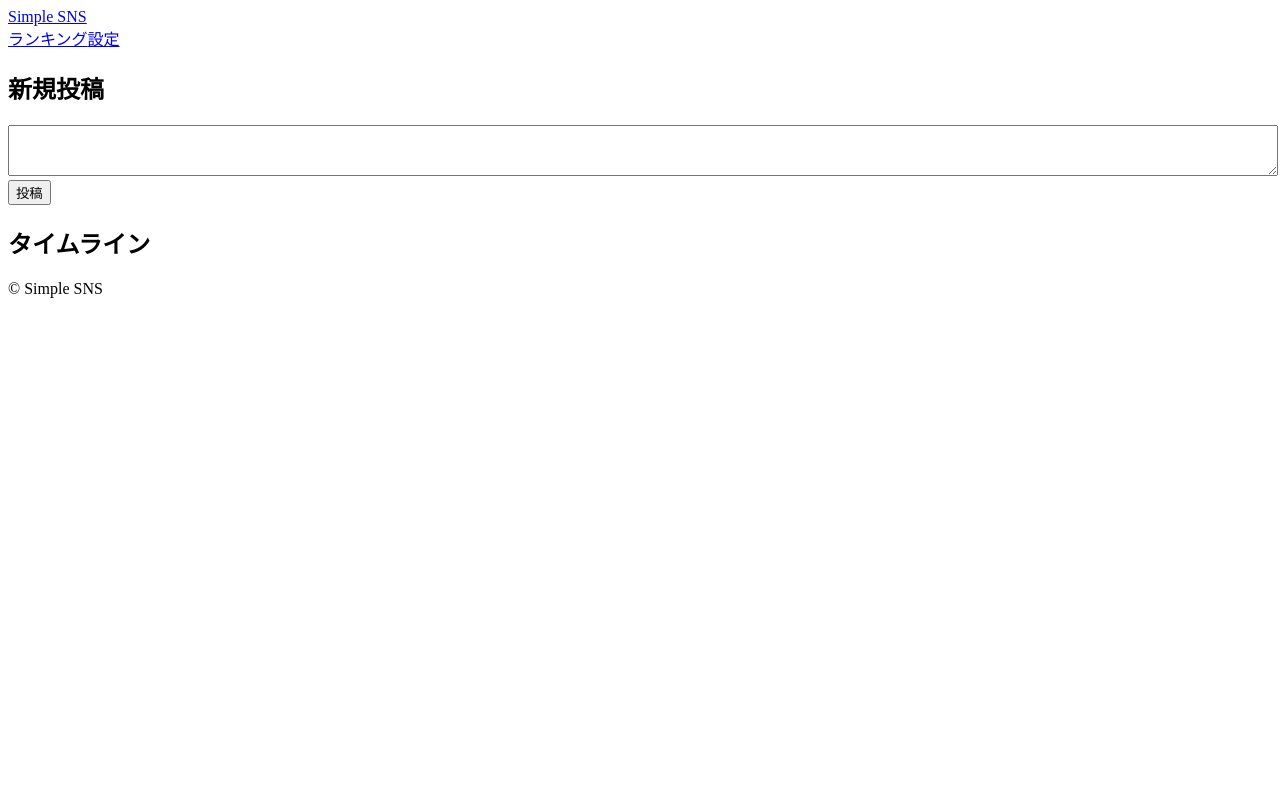
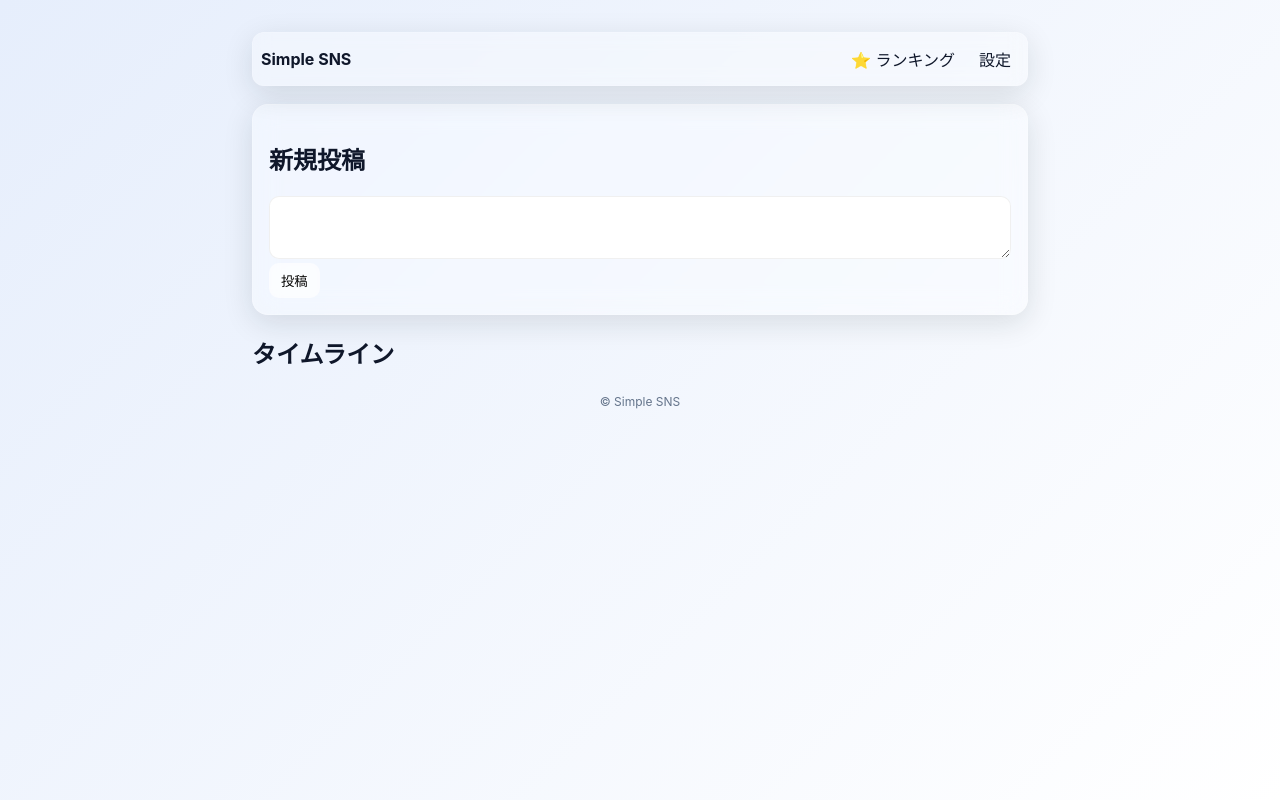
Before and after one commit to to9kuru/simple-sns, a Next.js app: page / in a window 1280 px wide. Built offline with nearby package versions, Linux system fonts and the light colour scheme.

Commit message:
Update layout.js

```diff
--- a/app/layout.js
+++ b/app/layout.js
@@ -1,3 +1,5 @@
+import "./globals.css";
+
 export const metadata = {
   title: "Simple SNS",
 };
@@ -5,25 +7,24 @@ export const metadata = {
 export default function RootLayout({ children }) {
   return (
     <html lang="ja">
-      <body className="min-h-screen bg-gray-100 text-black">
+      <body>
+        <div className="container">
+          <header className="header">
+            <div className="glass glass-sm header-inner">
+              <a href="/" style={{ fontWeight: 700 }}>Simple SNS</a>
+              <div className="row">
+                <a href="/ranking" style={{ padding: "6px 8px" }}>⭐ ランキング</a>
+                <a href="/settings" style={{ padding: "6px 8px" }}>設定</a>
+              </div>
+            </div>
+          </header>
 
-        <header className="w-full backdrop-blur-xl bg-white/30 border-b border-white/20 sticky top-0 z-50">
-          <nav className="max-w-3xl mx-auto flex items-center justify-between p-4">
-            <a href="/" className="font-semibold">Simple SNS</a>
-            <div className="flex items-center gap-4 text-sm">
-              <a href="/ranking" className="hover:underline">ランキング</a>
-              <a href="/settings" className="hover:underline">設定</a>
-            </div>
-          </nav>
-        </header>
+          <main>{children}</main>
 
-        <main className="max-w-3xl mx-auto mt-6 p-4 glass">
-          {children}
-        </main>
-
-        <footer className="text-center text-xs text-gray-500 py-6">
-          © Simple SNS
-        </footer>
+          <footer className="center">
+            <div style={{ marginTop: 20 }}>© Simple SNS</div>
+          </footer>
+        </div>
       </body>
     </html>
   );
```
